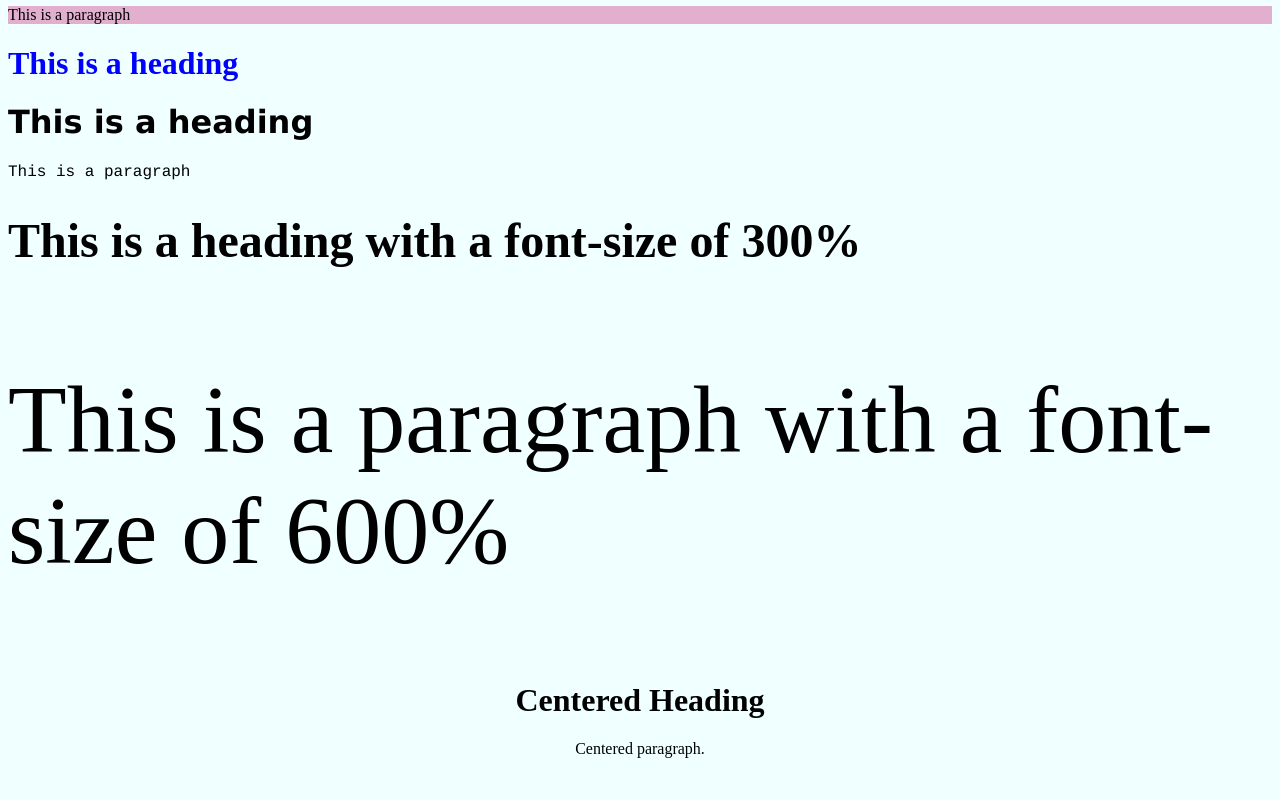
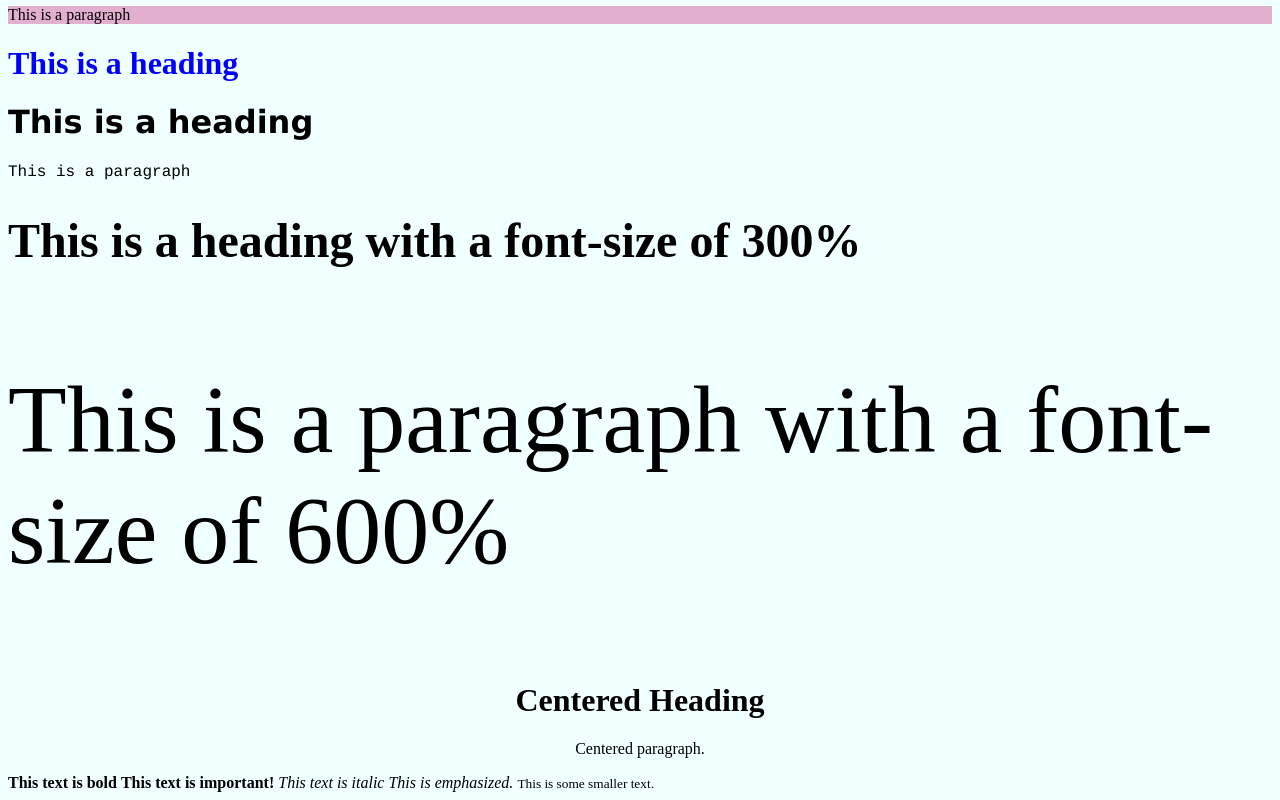
Before and after one commit to NoemiTurner/HTML-CSS-JavaScipt, a plain HTML site: page index.html in a window 1280 px wide. Shown: the part 2042-2842 px from the top of the page. Before the commit the page ends 2816 px from the top, so only its background shows below. Drawn offline with Linux system fonts and the light colour scheme.

Commit message:
HTML text formatting: bold, strong, italic, emphasized,small

```diff
--- a/index.html
+++ b/index.html
@@ -203,6 +203,33 @@
     <h1 style="text-align:center;">Centered Heading</h1>
     <p style="text-align:center;">Centered paragraph.</p>
 
+    <!--HTML Text Formatting: HTML contains several elements for defining text with a special meaning-->
+
+    <!--The HTML <b> element defines bold text, without any extra-->
+    <b>This text is bold</b>
+
+    <!--The HTML <strong> element defines text with strong importance.
+        The content inside is typically displayed in bold.
+    -->
+    <strong>This text is important!</strong>
+
+    <!--The HTML <i> element defines a part of text in an alternate voice or mood
+        The content inside is typically displayed in italic.
+        Tip: The <i> tag is often used to indicate a technical term,
+        a phrase from another language, a thought, a ship name, etc.
+    -->
+    <i>This text is italic</i>
+
+    <!--The HTML <em> element defines emphasized text.
+        The content inside is typically displayed in italic.
+        Tip: A screen reader will pronounce the words in <em>
+        with an emphasis, using verbal stress.
+    -->
+    <em>This is emphasized.</em>
+
+    <!--The HTML <small> element defines smaller text-->
+    <small>This is some smaller text.</small>
+
 
 </body>
 </html> <!--this is an end tag-->
```
